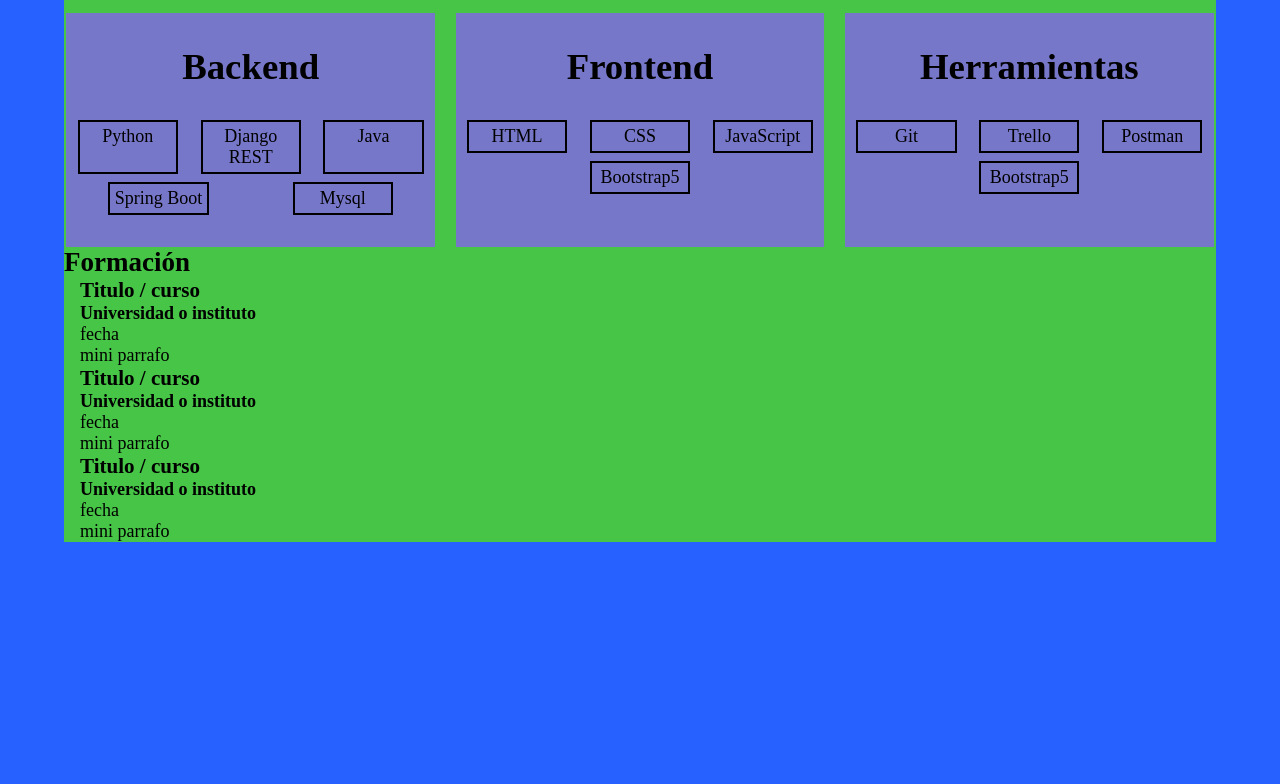
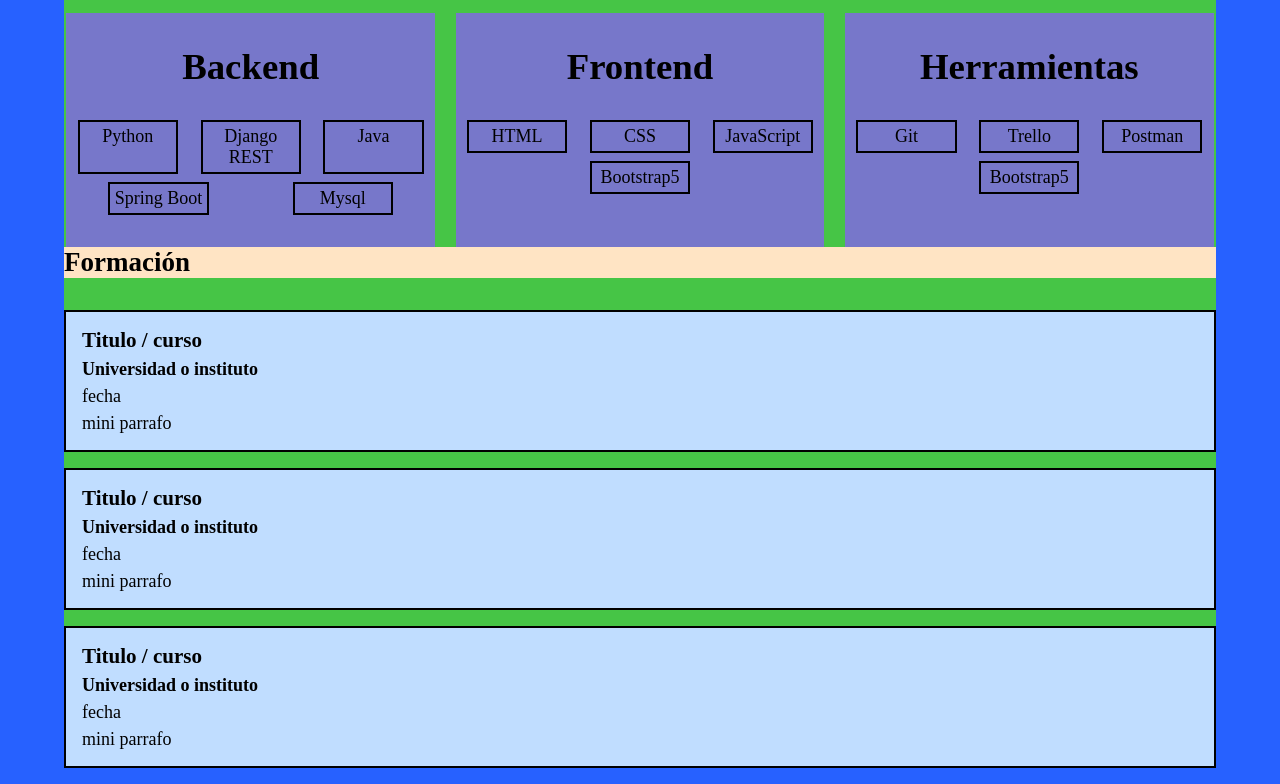
Before and after one commit to Leonel0805/Portfolio, a plain HTML site: page index.html in a window 1280 px wide. Shown: the part 758-1542 px from the top of the page. Before the commit the page ends 1300 px from the top, so only its background shows below. Drawn offline with Linux system fonts and the light colour scheme.

Commit message:
add formacion: add section formacion basic

```diff
--- a/index.html
+++ b/index.html
@@ -222,49 +222,52 @@
 
         <!-- FORMACION -->
         <section class="formacion">
-            <div class="formacion__title">
-                <h2>Formación</h2>
-            </div>
+
+            <h2 class="formacion__title">Formación</h2>
+
 
             <div class="formacion__container">
 
                 <div class="formacion__card">
-                    <div class="proyecto__card-content">
-                        <h3>Titulo / curso</h3>
+                    <div class="formacion__card-content">
+                        <h3 class="formacion__card-title">Titulo / curso</h3>
 
-                        <h4>Universidad o instituto</h4>
+                        <h4 class="formacion__subtitle">Universidad o instituto</h4>
 
-                        <p> fecha</p>
+                        <p class="formacion__fecha"> fecha</p>
 
-                        <p> mini parrafo</p>
+                        <p class="formacion__parrafo"> mini parrafo</p>
 
                     </div>
                 </div>
 
                 <div class="formacion__card">
-                    <div class="proyecto__card-content">
-                        <h3>Titulo / curso</h3>
+                    <div class="formacion__card-content">
+                        <h3 class="formacion__card-title">Titulo / curso</h3>
 
-                        <h4>Universidad o instituto</h4>
+                        <h4 class="formacion__subtitle">Universidad o instituto</h4>
 
-                        <p> fecha</p>
+                        <p class="formacion__fecha"> fecha</p>
 
-                        <p> mini parrafo</p>
+                        <p class="formacion__parrafo"> mini parrafo</p>
 
                     </div>
                 </div>
+
                 <div class="formacion__card">
-                    <div class="proyecto__card-content">
-                        <h3>Titulo / curso</h3>
+                    <div class="formacion__card-content">
+                        <h3 class="formacion__card-title">Titulo / curso</h3>
 
-                        <h4>Universidad o instituto</h4>
+                        <h4 class="formacion__subtitle">Universidad o instituto</h4>
 
-                        <p> fecha</p>
+                        <p class="formacion__fecha"> fecha</p>
 
-                        <p> mini parrafo</p>
+                        <p class="formacion__parrafo"> mini parrafo</p>
 
                     </div>
                 </div>
+
+
             </div>
         </section>
 
--- a/styles/index.css
+++ b/styles/index.css
@@ -247,3 +247,26 @@ main{
     padding: 4px;
     width: 25%;
 }
+
+/* FORMACION */
+
+.formacion__title{
+    background-color: bisque;
+}
+
+.formacion__container{
+    margin-top: 32px;
+}
+
+.formacion__card{
+    background-color: rgb(192, 221, 255);
+    padding: 16px;
+    border: 2px solid black;
+    margin: 16px 0;
+}
+
+.formacion__card-content{
+    display: flex;
+    flex-direction: column;
+    gap: 6px;
+}
```
